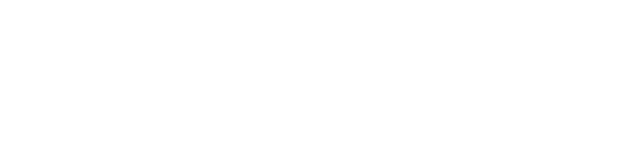
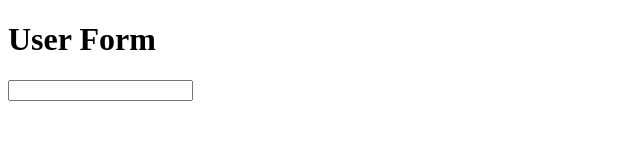
Before and after one commit to frzhen/typescript-web-framework, a website with bundled scripts: page index.html in a window 1280 px wide. Shown: the whole page, without its empty margins (0-640 px from the left). Built offline with nearby package versions, Linux system fonts and the light colour scheme; data requests are answered from the project's data file.

Commit message:
Added a primitive UserForm class and worked properly

```diff
--- a/index.html
+++ b/index.html
@@ -10,6 +10,7 @@
   <title>TypeScript Web Framework</title>
 </head>
 <body>
+  <div id="root"></div>
   <script src="./src/index.ts" type="module"></script>
 </body>
 </html>
--- a/src/index.ts
+++ b/src/index.ts
@@ -3,11 +3,11 @@
  * @Date: 2022/12/8 23:12
  * @Email: fred.zhen@gmail.com
  */
-import { User } from "./models/User";
+import { UserForm } from './views/UserForm';
 
 
-const collection = User.buildCollection();
-collection.on('change', ()=> {
-  console.log(collection);
-})
-collection.fetch()
+const userForm = new UserForm(
+  document.getElementById('root')
+);
+
+userForm.render();
--- /dev/null
+++ b/src/views/UserEdit.ts
@@ -0,0 +1,5 @@
+/**
+ * @Author: Fred R. Zhen
+ * @Date: 2022/12/12 14:36
+ * @Email: fred.zhen@gmail.com
+ */
--- /dev/null
+++ b/src/views/UserForm.ts
@@ -0,0 +1,25 @@
+/**
+ * @Author: Fred R. Zhen
+ * @Date: 2022/12/12 14:36
+ * @Email: fred.zhen@gmail.com
+ */
+
+
+export class UserForm {
+
+  constructor(public parent: Element) {}
+  template(): string {
+    return `
+      <div>
+        <h1>User Form</h1>
+        <input />
+      </div>
+    `;
+  }
+
+  render(): void {
+    const templateElement = document.createElement('template');
+    templateElement.innerHTML = this.template();
+    this.parent.append(templateElement.content);
+  }
+}
--- /dev/null
+++ b/src/views/UserShow.ts
@@ -0,0 +1,5 @@
+/**
+ * @Author: Fred R. Zhen
+ * @Date: 2022/12/12 14:36
+ * @Email: fred.zhen@gmail.com
+ */
```
Also changed, not shown: README.md.
